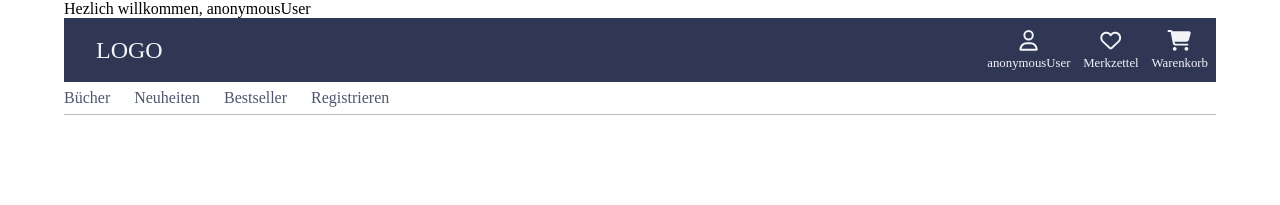
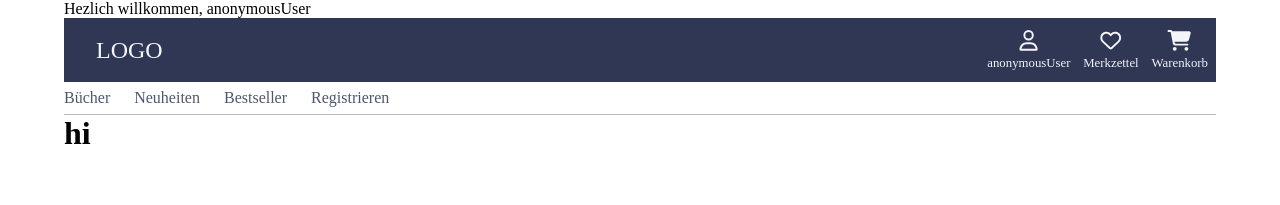
Before and after one commit to Galina-S/bookstore-final-project, a React (Vite) app: page /home in a window 1280 px wide. Shown: the top 205 px of the page. Built offline with nearby package versions, Linux system fonts and the light colour scheme; no server answers.

Commit message:
Wish-List  created

```diff
--- a/src/pages/NavbarPage.jsx
+++ b/src/pages/NavbarPage.jsx
@@ -8,6 +8,7 @@ import { PageLogin } from '../pages/PageLogin'
 import { PageLogout } from "./PageLogout";
 import { NewBooksPage } from "./NewBooksPage";
 import { Bestsellers } from "./BestsellersPage";
+import { WishListPage } from "./WishListPage";
 
 import { FontAwesomeIcon } from "@fortawesome/react-fontawesome";
 import { faUser } from  '@fortawesome/free-regular-svg-icons';
@@ -58,8 +59,7 @@ export const NavbarPage = () => {
           <NavLink to="/books">Bücher</NavLink>
           <NavLink to="/new-books">Neuheiten</NavLink>
           <NavLink to="/bestsellers">Bestseller</NavLink>
-
-         <NavLink to="/register">Registrieren</NavLink>
+          <NavLink to="/register">Registrieren</NavLink>
 
           {/* <NavLink to="/register">Registrieren</NavLink> */}
           {/*currentUser.username==="anonymousUser" ?
@@ -77,6 +77,8 @@ export const NavbarPage = () => {
         <Route path="/" element={<Navigate to="/home" />} />
         <Route path="/new-books" element={<NewBooksPage/>} />
         <Route path="/bestsellers" element={<Bestsellers />} />
+        <Route path="/wish-list" element={<WishListPage />} />
+
 
         <Route
           path="/register" element={<PageRegister />}
--- a/src/pages/PageHome.jsx
+++ b/src/pages/PageHome.jsx
@@ -5,6 +5,7 @@ export const PageHome = () => {
         return (
             <div className = "pageHome">
                 <div className="container1">
+                    <h1>hi</h1>
 
                 </div>
 
```
